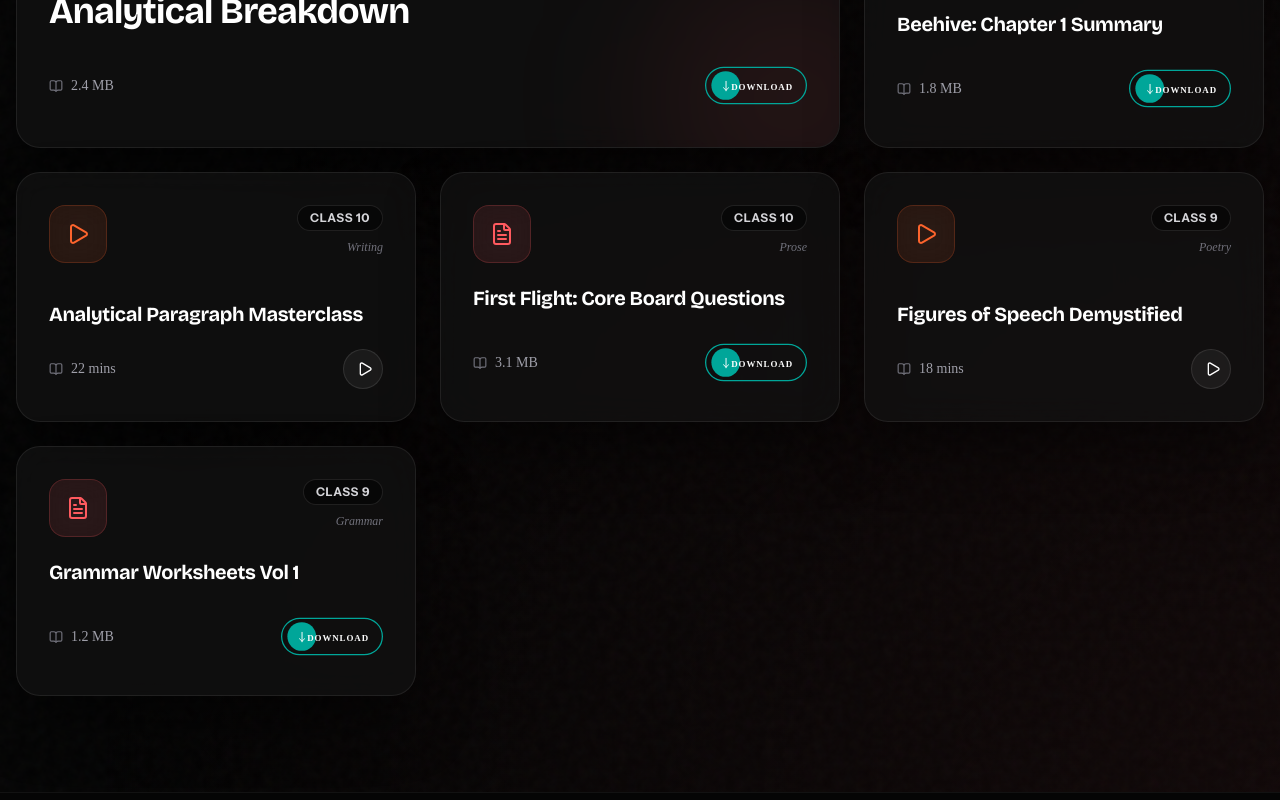
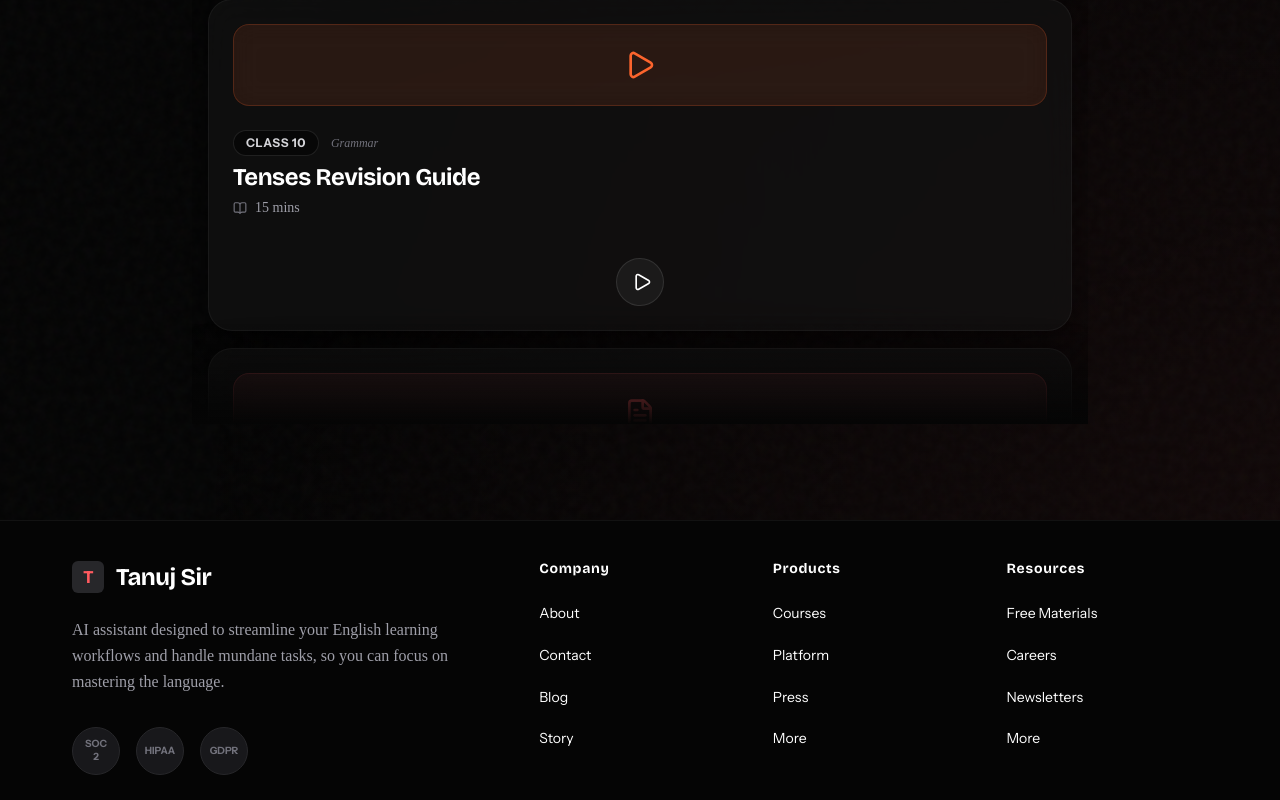
Before and after one commit to opgamer3455e/SirTanuj, a React (Vite) app: page /study-materials in a window 1280 px wide. Shown: the part 1360-2160 px from the top of the page. Built offline with nearby package versions, Linux system fonts and the light colour scheme.

Commit message:
feat: integrate AnimatedList into Study Materials and Live Classes

```diff
--- /dev/null
+++ b/src/components/ui/AnimatedList.css
@@ -0,0 +1,62 @@
+.scroll-list-container {
+  position: relative;
+  width: 100%;
+}
+
+.scroll-list {
+  max-height: 800px;
+  overflow-y: auto;
+  padding: 16px;
+  /* hide global scrollbar if we use custom */
+}
+
+.scroll-list::-webkit-scrollbar {
+  width: 8px;
+}
+
+.scroll-list::-webkit-scrollbar-track {
+  background: transparent;
+}
+
+.scroll-list::-webkit-scrollbar-thumb {
+  background: rgba(255, 255, 255, 0.1);
+  border-radius: 4px;
+}
+
+.no-scrollbar::-webkit-scrollbar {
+  display: none;
+}
+
+.no-scrollbar {
+  -ms-overflow-style: none;
+  scrollbar-width: none;
+}
+
+.animated-list-item {
+  width: 100%;
+  transition: transform 0.2s ease, box-shadow 0.2s ease;
+}
+
+.top-gradient {
+  position: absolute;
+  top: 0;
+  left: 0;
+  right: 0;
+  height: 50px;
+  background: linear-gradient(to bottom, #050505, transparent);
+  pointer-events: none;
+  transition: opacity 0.3s ease;
+  z-index: 10;
+}
+
+.bottom-gradient {
+  position: absolute;
+  bottom: 0;
+  left: 0;
+  right: 0;
+  height: 100px;
+  background: linear-gradient(to top, #050505, transparent);
+  pointer-events: none;
+  transition: opacity 0.3s ease;
+  z-index: 10;
+}
--- /dev/null
+++ b/src/components/ui/AnimatedList.tsx
@@ -0,0 +1,159 @@
+import React, { useRef, useState, useEffect, useCallback, ReactNode } from 'react';
+import { motion, useInView } from 'framer-motion';
+import './AnimatedList.css';
+
+interface AnimatedItemProps {
+  children: ReactNode;
+  delay?: number;
+  index: number;
+  onMouseEnter: () => void;
+  onClick: () => void;
+}
+
+const AnimatedItem: React.FC<AnimatedItemProps> = ({ children, delay = 0, index, onMouseEnter, onClick }) => {
+  const ref = useRef<HTMLDivElement>(null);
+  const inView = useInView(ref, { amount: 0.1, once: false });
+  return (
+    <motion.div
+      ref={ref}
+      data-index={index}
+      onMouseEnter={onMouseEnter}
+      onClick={onClick}
+      initial={{ scale: 0.95, opacity: 0, y: 20 }}
+      animate={inView ? { scale: 1, opacity: 1, y: 0 } : { scale: 0.95, opacity: 0, y: 20 }}
+      transition={{ duration: 0.4, delay: delay * 0.05, type: "spring", stiffness: 300, damping: 24 }}
+      style={{ cursor: 'pointer' }}
+    >
+      {children}
+    </motion.div>
+  );
+};
+
+export interface AnimatedListProps<T> {
+  items: T[];
+  renderItem: (item: T, isSelected: boolean, index: number) => ReactNode;
+  onItemSelect?: (item: T, index: number) => void;
+  showGradients?: boolean;
+  enableArrowNavigation?: boolean;
+  className?: string;
+  itemClassName?: string;
+  displayScrollbar?: boolean;
+  initialSelectedIndex?: number;
+}
+
+export function AnimatedList<T>({
+  items,
+  renderItem,
+  onItemSelect,
+  showGradients = true,
+  enableArrowNavigation = true,
+  className = '',
+  itemClassName = '',
+  displayScrollbar = true,
+  initialSelectedIndex = -1
+}: AnimatedListProps<T>) {
+  const listRef = useRef<HTMLDivElement>(null);
+  const [selectedIndex, setSelectedIndex] = useState(initialSelectedIndex);
+  const [keyboardNav, setKeyboardNav] = useState(false);
+  const [topGradientOpacity, setTopGradientOpacity] = useState(0);
+  const [bottomGradientOpacity, setBottomGradientOpacity] = useState(1);
+
+  const handleItemMouseEnter = useCallback((index: number) => {
+    setSelectedIndex(index);
+  }, []);
+
+  const handleItemClick = useCallback(
+    (item: T, index: number) => {
+      setSelectedIndex(index);
+      if (onItemSelect) {
+        onItemSelect(item, index);
+      }
+    },
+    [onItemSelect]
+  );
+
+  const handleScroll = useCallback((e: React.UIEvent<HTMLDivElement>) => {
+    const target = e.target as HTMLDivElement;
+    const { scrollTop, scrollHeight, clientHeight } = target;
+    setTopGradientOpacity(Math.min(scrollTop / 50, 1));
+    const bottomDistance = scrollHeight - (scrollTop + clientHeight);
+    setBottomGradientOpacity(scrollHeight <= clientHeight ? 0 : Math.min(bottomDistance / 50, 1));
+  }, []);
+
+  useEffect(() => {
+    if (!enableArrowNavigation) return;
+    const handleKeyDown = (e: KeyboardEvent) => {
+      if (e.key === 'ArrowDown' || (e.key === 'Tab' && !e.shiftKey)) {
+        e.preventDefault();
+        setKeyboardNav(true);
+        setSelectedIndex(prev => Math.min(prev + 1, items.length - 1));
+      } else if (e.key === 'ArrowUp' || (e.key === 'Tab' && e.shiftKey)) {
+        e.preventDefault();
+        setKeyboardNav(true);
+        setSelectedIndex(prev => Math.max(prev - 1, 0));
+      } else if (e.key === 'Enter') {
+        if (selectedIndex >= 0 && selectedIndex < items.length) {
+          e.preventDefault();
+          if (onItemSelect) {
+            onItemSelect(items[selectedIndex], selectedIndex);
+          }
+        }
+      }
+    };
+
+    window.addEventListener('keydown', handleKeyDown);
+    return () => window.removeEventListener('keydown', handleKeyDown);
+  }, [items, selectedIndex, onItemSelect, enableArrowNavigation]);
+
+  useEffect(() => {
+    if (!keyboardNav || selectedIndex < 0 || !listRef.current) return;
+    const container = listRef.current;
+    const selectedItem = container.querySelector(`[data-index="${selectedIndex}"]`) as HTMLElement;
+    if (selectedItem) {
+      const extraMargin = 50;
+      const containerScrollTop = container.scrollTop;
+      const containerHeight = container.clientHeight;
+      const itemTop = selectedItem.offsetTop;
+      const itemBottom = itemTop + selectedItem.offsetHeight;
+      if (itemTop < containerScrollTop + extraMargin) {
+        container.scrollTo({ top: itemTop - extraMargin, behavior: 'smooth' });
+      } else if (itemBottom > containerScrollTop + containerHeight - extraMargin) {
+        container.scrollTo({
+          top: itemBottom - containerHeight + extraMargin,
+          behavior: 'smooth'
+        });
+      }
+    }
+    setKeyboardNav(false);
+  }, [selectedIndex, keyboardNav]);
+
+  return (
+    <div className={`scroll-list-container ${className}`}>
+      <div ref={listRef} className={`scroll-list ${!displayScrollbar ? 'no-scrollbar' : ''}`} onScroll={handleScroll}>
+        <div className="flex flex-col gap-4">
+          {items.map((item, index) => (
+            <AnimatedItem
+              key={index}
+              delay={index}
+              index={index}
+              onMouseEnter={() => handleItemMouseEnter(index)}
+              onClick={() => handleItemClick(item, index)}
+            >
+              <div className={`animated-list-item ${selectedIndex === index ? 'selected ring-2 ring-[#00A699] rounded-3xl transition-shadow shadow-[0_0_20px_rgba(0,166,153,0.3)]' : ''} ${itemClassName}`}>
+                {renderItem(item, selectedIndex === index, index)}
+              </div>
+            </AnimatedItem>
+          ))}
+        </div>
+      </div>
+      {showGradients && (
+        <>
+          <div className="top-gradient" style={{ opacity: topGradientOpacity }}></div>
+          <div className="bottom-gradient" style={{ opacity: bottomGradientOpacity }}></div>
+        </>
+      )}
+    </div>
+  );
+}
+
+export default AnimatedList;
--- a/src/pages/LiveClassesPage.tsx
+++ b/src/pages/LiveClassesPage.tsx
@@ -1,6 +1,7 @@
 import { useState, useEffect, useMemo, useCallback } from 'react';
 import { motion, AnimatePresence } from 'framer-motion';
-import { Calendar, Clock, User, Play, Video } from 'lucide-react';
+import { Calendar, Clock, User, Video, Play } from 'lucide-react';
+import AnimatedList from '../components/ui/AnimatedList';
 
 const mockLiveClasses = [
   {
@@ -105,19 +106,18 @@ export default function LiveClassesPage() {
         {/* Class List */}
         <div className="space-y-6">
           <AnimatePresence mode="wait">
-            {filteredSessions.map((session, index) => {
+            {filteredSessions.length > 0 ? (
+              <AnimatedList
+                items={filteredSessions}
+                className="w-full"
+                renderItem={(session, isSelected, index) => {
                   const active = isClassActive(session.id);
 
                   return (
-                <motion.div
-                  key={session.id}
-                  initial={{ opacity: 0, x: -20 }}
-                  animate={{ opacity: 1, x: 0 }}
-                  exit={{ opacity: 0, x: 20 }}
-                  transition={{ duration: 0.4, delay: index * 0.1 }}
-                  className={`glass-panel rounded-3xl p-6 md:p-8 border hover:border-white/20 transition-colors flex flex-col md:flex-row items-start md:items-center justify-between gap-6 relative overflow-hidden ${
-                    active ? 'border-[#FC642D]/30 shadow-[0_0_30px_rgba(252,100,45,0.1)]' : ''
-                  }`}
+                    <div
+                      className={`glass-panel rounded-3xl p-6 md:p-8 border transition-colors flex flex-col md:flex-row items-start md:items-center justify-between gap-6 relative overflow-hidden w-full ${
+                        active ? 'border-[#FC642D]/30 shadow-[0_0_30px_rgba(252,100,45,0.1)]' : 'border-white/10 hover:border-white/20'
+                      } ${isSelected ? 'ring-1 ring-[#00A699]' : ''}`}
                     >
                       {active && (
                         <div className="absolute top-0 right-0 w-64 h-64 bg-[#FC642D]/10 blur-[80px] rounded-full pointer-events-none" />
@@ -178,9 +178,11 @@ export default function LiveClassesPage() {
                           </button>
                         )}
                       </div>
-                </motion.div>
+                    </div>
                   );
-            })}
+                }}
+              />
+            ) : null}
           </AnimatePresence>
 
           {filteredSessions.length === 0 && (
--- a/src/pages/StudyMaterialsPage.tsx
+++ b/src/pages/StudyMaterialsPage.tsx
@@ -4,6 +4,7 @@ import { FileText, Play, Filter, BookOpen } from 'lucide-react';
 import AnimatedCheckbox from '../components/ui/AnimatedCheckbox';
 import AnimatedInput from '../components/ui/AnimatedInput';
 import AnimatedDownloadButton from '../components/ui/AnimatedDownloadButton';
+import AnimatedList from '../components/ui/AnimatedList';
 
 const mockMaterials = [
   { id: 1, title: 'The Road Not Taken - Deep Analytical Breakdown', type: 'PDF', category: 'Poetry', class: 'Class 9', size: '2.4 MB', featured: true },
@@ -113,74 +114,70 @@ export default function StudyMaterialsPage() {
             </div>
           </div>
 
-          <motion.div layout className="grid grid-cols-1 md:grid-cols-2 xl:grid-cols-3 gap-6 auto-rows-[250px]">
-            <AnimatePresence mode="popLayout">
-              {filteredMaterials.map((material, idx) => {
-                const isFeatured = material.featured && idx < 2; // Only feature top items
+          <motion.div layout>
+            {filteredMaterials.length > 0 ? (
+              <AnimatedList
+                items={filteredMaterials}
+                className="w-full max-w-4xl mx-auto"
+                renderItem={(material, isSelected, idx) => {
+                  const isFeatured = material.featured;
 
                   return (
-                  <motion.div
-                    layout
-                    initial={{ opacity: 0, scale: 0.9, y: 20 }}
-                    animate={{ opacity: 1, scale: 1, y: 0 }}
-                    exit={{ opacity: 0, scale: 0.9 }}
-                    transition={{ duration: 0.4, ease: [0.16, 1, 0.3, 1] }}
-                    key={material.id}
-                    className={`glass-panel rounded-3xl p-8 border hover:border-white/30 transition-all duration-500 hover:-translate-y-2 flex flex-col group relative overflow-hidden ${
-                      isFeatured ? 'md:col-span-2 md:row-span-2' : 'col-span-1 row-span-1'
+                    <div
+                      className={`glass-panel rounded-3xl p-6 border transition-all duration-500 hover:-translate-y-1 flex flex-col sm:flex-row gap-6 relative overflow-hidden w-full ${
+                        isSelected ? 'border-[#00A699]' : 'border-white/10 hover:border-white/30'
                       }`}
-                    style={{ borderColor: 'rgba(255,255,255,0.08)' }}
                     >
                       {/* Atmospheric Glow inside Card */}
                       {isFeatured && (
-                       <div className={`absolute -right-20 -bottom-20 w-64 h-64 blur-[80px] rounded-full pointer-events-none transition-colors duration-700 ${material.type === 'PDF' ? 'bg-[#FF5A5F]/10 group-hover:bg-[#FF5A5F]/20' : 'bg-[#00A699]/10 group-hover:bg-[#00A699]/20'}`} />
+                         <div className={`absolute -right-20 -bottom-20 w-64 h-64 blur-[80px] rounded-full pointer-events-none transition-colors duration-700 ${material.type === 'PDF' ? 'bg-[#FF5A5F]/10' : 'bg-[#00A699]/10'}`} />
                       )}
 
-                    <div className="flex items-start justify-between mb-auto relative z-10">
-                      <div className={`p-4 rounded-2xl flex items-center justify-center backdrop-blur-md border ${
+                      <div className={`p-6 rounded-2xl flex items-center justify-center backdrop-blur-md border shrink-0 ${
                         material.type === 'PDF'
                           ? 'bg-[#FF5A5F]/10 text-[#FF5A5F] border-[#FF5A5F]/20'
                           : 'bg-[#FC642D]/10 text-[#FC642D] border-[#FC642D]/20'
                       }`}>
-                        {material.type === 'PDF' ? <FileText size={isFeatured ? 32 : 24} /> : <Play size={isFeatured ? 32 : 24} />}
+                        {material.type === 'PDF' ? <FileText size={32} /> : <Play size={32} />}
                       </div>
-                      <div className="flex flex-col items-end gap-2">
+
+                      <div className="flex flex-col flex-grow justify-center relative z-10">
+                        <div className="flex items-center gap-3 mb-2">
                           <span className="px-3 py-1 bg-black/50 border border-white/10 rounded-full text-xs font-bold text-zinc-300 tracking-wider uppercase">
                             {material.class}
                           </span>
                           <span className="text-xs font-['Playfair_Display'] text-zinc-500 italic">{material.category}</span>
                         </div>
-                    </div>
 
-                    <div className="relative z-10 mt-6">
-                      <h3 className={`font-bold text-white mb-3 font-['Cinzel'] leading-tight group-hover:text-transparent group-hover:bg-clip-text group-hover:bg-gradient-to-r ${material.type === 'PDF' ? 'group-hover:from-[#FF5A5F] group-hover:to-[#ff999c]' : 'group-hover:from-[#FC642D] group-hover:to-[#ffb299]'} transition-all ${isFeatured ? 'text-3xl md:text-4xl max-w-md' : 'text-xl line-clamp-2'}`}>
+                        <h3 className={`font-bold text-white mb-2 font-['Cinzel'] leading-tight transition-colors text-2xl ${material.type === 'PDF' ? 'hover:text-[#FF5A5F]' : 'hover:text-[#FC642D]'}`}>
                           {material.title}
                         </h3>
 
-                      <div className="flex items-center justify-between mt-6">
                         <span className="text-sm text-zinc-400 font-['Playfair_Display'] flex items-center gap-2">
                           <BookOpen size={14} className="text-zinc-500" />
                           {material.type === 'PDF' ? material.size : material.duration}
                         </span>
+                      </div>
 
+                      <div className="flex items-center sm:self-center shrink-0 relative z-10 mt-4 sm:mt-0">
                         {material.type === 'PDF' ? (
-                          <div className="scale-75 origin-right">
+                          <div className="scale-90">
                             <AnimatedDownloadButton />
                           </div>
                         ) : (
                           <button
                             aria-label={`Play ${material.title} Video`}
-                            className="w-10 h-10 rounded-full bg-white/5 hover:bg-white/20 text-white flex items-center justify-center transition-colors border border-white/10"
+                            className="w-12 h-12 rounded-full bg-white/5 hover:bg-white/20 text-white flex items-center justify-center transition-colors border border-white/10"
                           >
-                            <Play size={16} className="ml-1" />
+                            <Play size={20} className="ml-1" />
                           </button>
                         )}
                       </div>
                     </div>
-                  </motion.div>
                   );
-              })}
-            </AnimatePresence>
+                }}
+              />
+            ) : null}
 
             {filteredMaterials.length === 0 && (
               <div className="col-span-full py-32 text-center glass-panel rounded-[2rem]">
```
Lines whose indentation alone changed are shown as unchanged.
